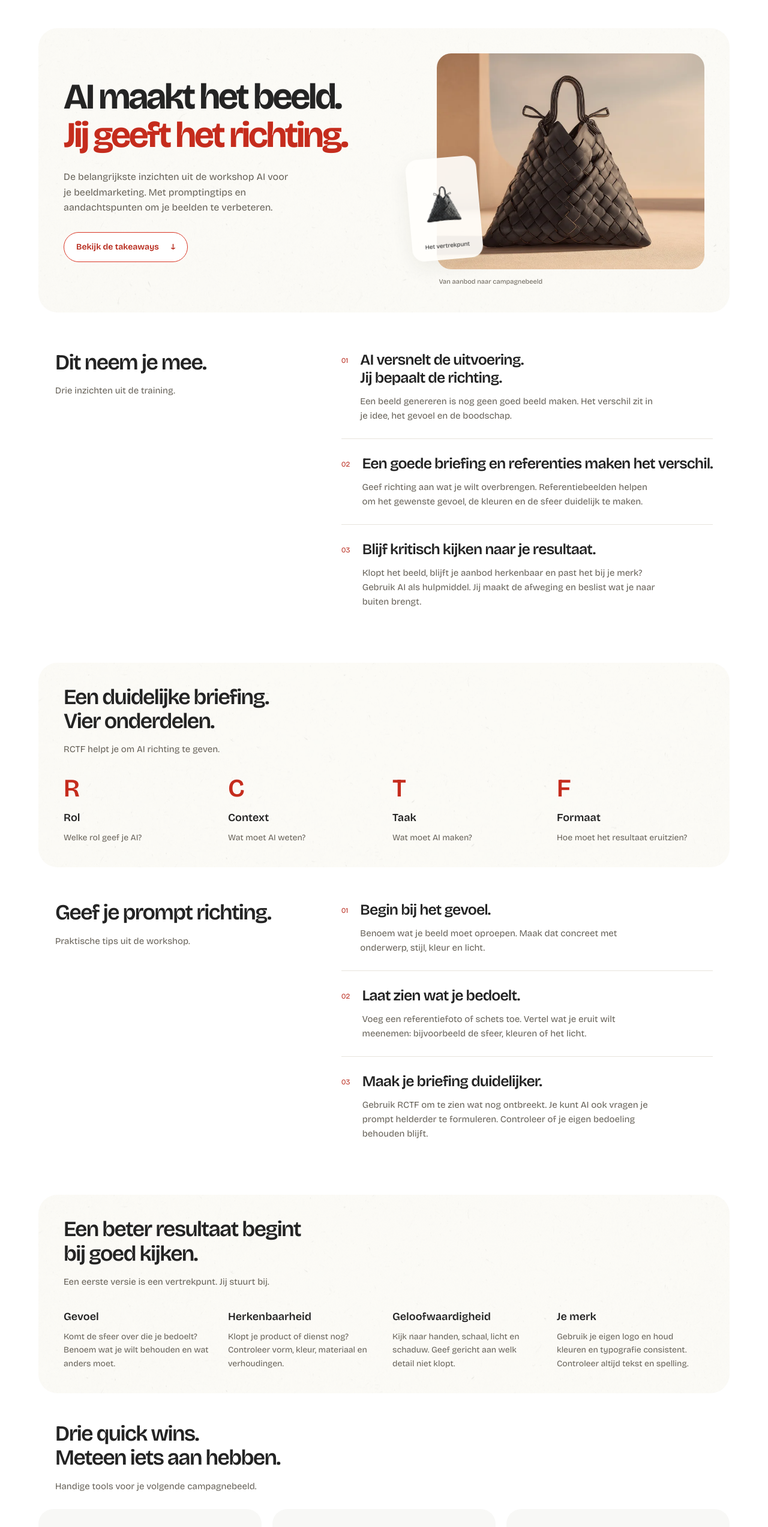
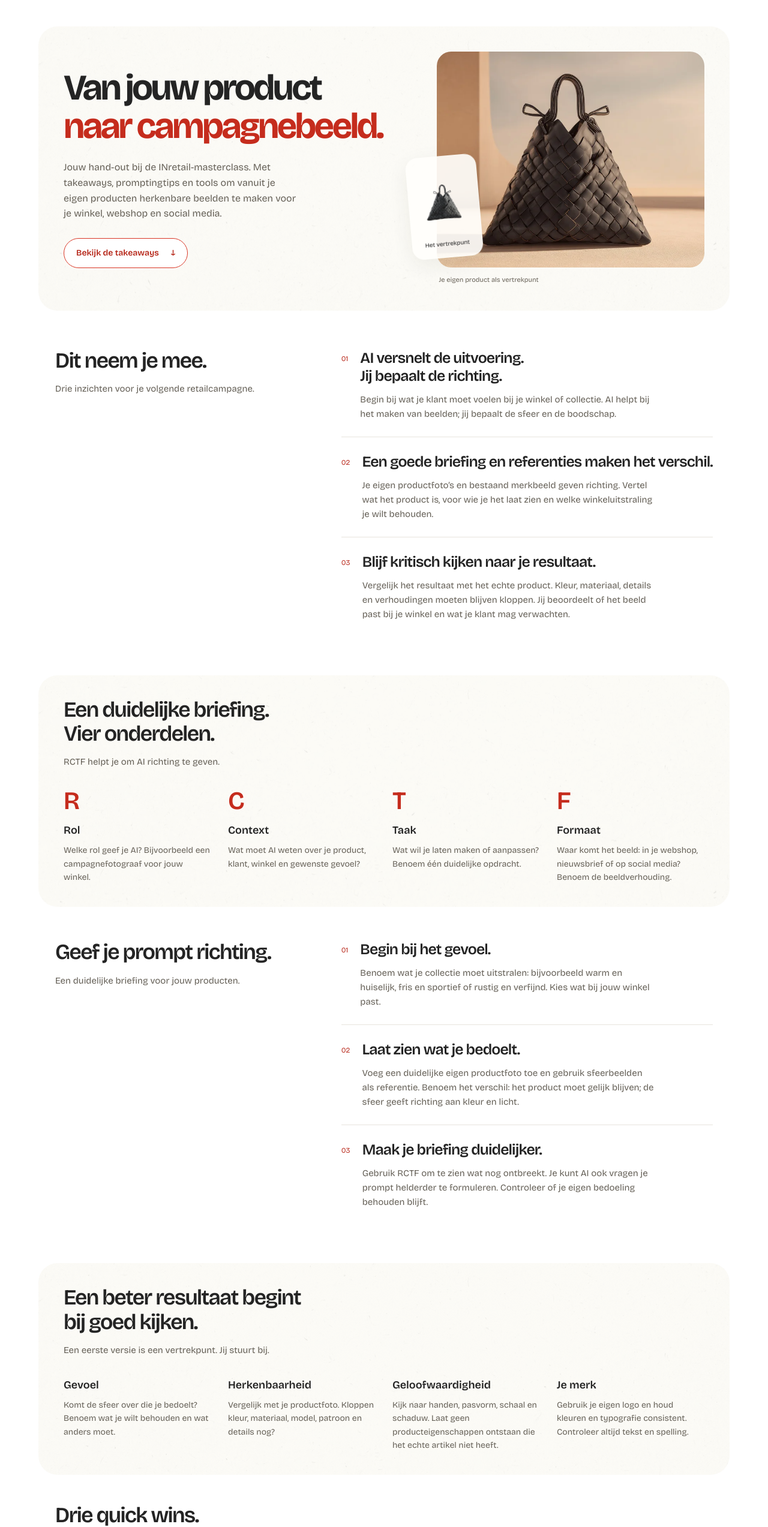
Before and after one commit to maxhelmantel-gif/ijsselstein-campagne-handout, a plain HTML site: page index.html in a window 1280 px wide. Shown: the part 77-2623 px from the top of the page at 60% size. Drawn offline with nearby package versions, Linux system fonts and the light colour scheme.

Commit message:
Adapt handout for INretail retailers masterclass

```diff
--- a/index.html
+++ b/index.html
@@ -1,14 +1,14 @@
 <!doctype html>
-<html lang="nl"><head><meta charset="utf-8"><meta name="viewport" content="width=device-width,initial-scale=1"><meta name="theme-color" content="#faf9f5"><meta name="description" content="De belangrijkste inzichten uit de workshop AI voor je beeldmarketing van Max Helmantel in IJsselstein."><title>AI voor je beeldmarketing · De takeaways · Max Helmantel</title><link rel="preconnect" href="https://fonts.googleapis.com"><link rel="preconnect" href="https://fonts.gstatic.com" crossorigin><link href="https://fonts.googleapis.com/css2?family=Bricolage+Grotesque:opsz,wght@12..96,400;12..96,500;12..96,600;12..96,700;12..96,800&display=swap" rel="stylesheet"><link rel="stylesheet" href="style.css?v=3"><script src="motion.js" defer></script></head>
-<body><a class="skip" href="#inzichten">Naar de takeaways</a><header><a class="wordmark" href="#">Max Helmantel<span>Workshop IJsselstein · 30 oktober 2026</span></a></header>
-<main><section class="hero paper"><div class="hero-copy"><h1>AI maakt het beeld.<br><span>Jij geeft het richting.</span></h1><p>De belangrijkste inzichten uit de workshop AI voor je beeldmarketing. Met promptingtips en aandachtspunten om je beelden te verbeteren.</p><a class="button" href="#inzichten">Bekijk de takeaways <span aria-hidden="true">↓</span></a></div><figure class="hero-visual"><img class="hero-result" src="assets/tas-campagne.webp" width="753" height="1000" alt="Campagnevoorbeeld: een zwarte gevlochten tas in een warme studio" fetchpriority="high"><div class="source-photo"><img src="assets/tas-origineel.webp" width="438" height="600" alt="De oorspronkelijke tas"><span>Het vertrekpunt</span></div><figcaption>Van aanbod naar campagnebeeld</figcaption></figure></section>
-<section id="inzichten" class="takeaways"><div class="section-intro"><h2>Dit neem je mee.</h2><p>Drie inzichten uit de training.</p></div><div class="insight-list">
-<article><span class="number">01</span><div><h3>AI versnelt de uitvoering.<br>Jij bepaalt de richting.</h3><p>Een beeld genereren is nog geen goed beeld maken. Het verschil zit in je idee, het gevoel en de boodschap.</p></div></article>
-<article><span class="number">02</span><div><h3>Een goede briefing en referenties maken het verschil.</h3><p>Geef richting aan wat je wilt overbrengen. Referentiebeelden helpen om het gewenste gevoel, de kleuren en de sfeer duidelijk te maken.</p></div></article>
-<article><span class="number">03</span><div><h3>Blijf kritisch kijken naar je resultaat.</h3><p>Klopt het beeld, blijft je aanbod herkenbaar en past het bij je merk? Gebruik AI als hulpmiddel. Jij maakt de afweging en beslist wat je naar buiten brengt.</p></div></article>
+<html lang="nl"><head><meta charset="utf-8"><meta name="viewport" content="width=device-width,initial-scale=1"><meta name="theme-color" content="#faf9f5"><meta name="description" content="Hand-out voor retailers bij de INretail-masterclass op 20 november 2026. Takeaways, promptingtips en tools voor beeldmarketing met je eigen producten."><title>AI voor beeldmarketing · Hand-out voor retailers · Max Helmantel</title><link rel="preconnect" href="https://fonts.googleapis.com"><link rel="preconnect" href="https://fonts.gstatic.com" crossorigin><link href="https://fonts.googleapis.com/css2?family=Bricolage+Grotesque:opsz,wght@12..96,400;12..96,500;12..96,600;12..96,700;12..96,800&display=swap" rel="stylesheet"><link rel="stylesheet" href="style.css?v=retail1"><script src="motion.js" defer></script></head>
+<body><a class="skip" href="#inzichten">Naar de takeaways</a><header><a class="wordmark" href="#">Max Helmantel<span>INretail masterclass · 20 november 2026</span></a><a class="event-link" href="https://www.inretail.nl/evenementen/van-product-naar-campagne-ai-voor-beeldmarketing/" target="_blank" rel="noopener noreferrer">Over de masterclass ↗</a></header>
+<main><section class="hero paper"><div class="hero-copy"><h1>Van jouw product<br><span>naar campagnebeeld.</span></h1><p>Jouw hand-out bij de INretail-masterclass. Met takeaways, promptingtips en tools om vanuit je eigen producten herkenbare beelden te maken voor je winkel, webshop en social media.</p><a class="button" href="#inzichten">Bekijk de takeaways <span aria-hidden="true">↓</span></a></div><figure class="hero-visual"><img class="hero-result" src="assets/tas-campagne.webp" width="753" height="1000" alt="Campagnevoorbeeld: een zwarte gevlochten tas in een warme studio" fetchpriority="high"><div class="source-photo"><img src="assets/tas-origineel.webp" width="438" height="600" alt="De oorspronkelijke tas"><span>Het vertrekpunt</span></div><figcaption>Je eigen product als vertrekpunt</figcaption></figure></section>
+<section id="inzichten" class="takeaways"><div class="section-intro"><h2>Dit neem je mee.</h2><p>Drie inzichten voor je volgende retailcampagne.</p></div><div class="insight-list">
+<article><span class="number">01</span><div><h3>AI versnelt de uitvoering.<br>Jij bepaalt de richting.</h3><p>Begin bij wat je klant moet voelen bij je winkel of collectie. AI helpt bij het maken van beelden; jij bepaalt de sfeer en de boodschap.</p></div></article>
+<article><span class="number">02</span><div><h3>Een goede briefing en referenties maken het verschil.</h3><p>Je eigen productfoto’s en bestaand merkbeeld geven richting. Vertel wat het product is, voor wie je het laat zien en welke winkeluitstraling je wilt behouden.</p></div></article>
+<article><span class="number">03</span><div><h3>Blijf kritisch kijken naar je resultaat.</h3><p>Vergelijk het resultaat met het echte product. Kleur, materiaal, details en verhoudingen moeten blijven kloppen. Jij beoordeelt of het beeld past bij je winkel en wat je klant mag verwachten.</p></div></article>
 </div></section>
-<section class="rctf paper" aria-labelledby="rctf-title"><div class="section-intro"><h2 id="rctf-title">Een duidelijke briefing.<br>Vier onderdelen.</h2><p>RCTF helpt je om AI richting te geven.</p></div><dl><div><dt><span>R</span>Rol</dt><dd>Welke rol geef je AI?</dd></div><div><dt><span>C</span>Context</dt><dd>Wat moet AI weten?</dd></div><div><dt><span>T</span>Taak</dt><dd>Wat moet AI maken?</dd></div><div><dt><span>F</span>Formaat</dt><dd>Hoe moet het resultaat eruitzien?</dd></div></dl></section>
-<section class="takeaways tips" id="promptingtips"><div class="section-intro"><h2>Geef je prompt richting.</h2><p>Praktische tips uit de workshop.</p></div><div class="insight-list"><article><span class="number">01</span><div><h3>Begin bij het gevoel.</h3><p>Benoem wat je beeld moet oproepen. Maak dat concreet met onderwerp, stijl, kleur en licht.</p></div></article><article><span class="number">02</span><div><h3>Laat zien wat je bedoelt.</h3><p>Voeg een referentiefoto of schets toe. Vertel wat je eruit wilt meenemen: bijvoorbeeld de sfeer, kleuren of het licht.</p></div></article><article><span class="number">03</span><div><h3>Maak je briefing duidelijker.</h3><p>Gebruik RCTF om te zien wat nog ontbreekt. Je kunt AI ook vragen je prompt helderder te formuleren. Controleer of je eigen bedoeling behouden blijft.</p></div></article></div></section>
-<section class="rctf paper improvements"><div class="section-intro"><h2>Een beter resultaat begint<br>bij goed kijken.</h2><p>Een eerste versie is een vertrekpunt. Jij stuurt bij.</p></div><dl><div><dt>Gevoel</dt><dd>Komt de sfeer over die je bedoelt? Benoem wat je wilt behouden en wat anders moet.</dd></div><div><dt>Herkenbaarheid</dt><dd>Klopt je product of dienst nog? Controleer vorm, kleur, materiaal en verhoudingen.</dd></div><div><dt>Geloofwaardigheid</dt><dd>Kijk naar handen, schaal, licht en schaduw. Geef gericht aan welk detail niet klopt.</dd></div><div><dt>Je merk</dt><dd>Gebruik je eigen logo en houd kleuren en typografie consistent. Controleer altijd tekst en spelling.</dd></div></dl></section>
-<section class="quick-wins" id="quick-wins"><div class="section-intro"><h2>Drie quick wins.<br>Meteen iets aan hebben.</h2><p>Handige tools voor je volgende campagnebeeld.</p></div><div class="tool-grid"><article><span class="tool-name">Photoroom</span><h3>Eén uitstraling voor je productfoto’s.</h3><p>Bewerk meerdere foto’s tegelijk en geef ze dezelfde achtergrond. Handig om van losse beelden een consistente reeks te maken.</p><a class="button" href="https://www.photoroom.com/batch" target="_blank" rel="noopener noreferrer">Bekijk Photoroom <span aria-hidden="true">↗</span></a></article><article><span class="tool-name">Adobe Express</span><h3>Je beeld in het juiste formaat.</h3><p>Pas de afmetingen van je campagnebeeld aan voor het kanaal waarop je het deelt. Controleer daarna of je onderwerp en tekst goed in beeld blijven.</p><a class="button" href="https://www.adobe.com/express/feature/image/resize" target="_blank" rel="noopener noreferrer">Open Adobe Express <span aria-hidden="true">↗</span></a></article><article><span class="tool-name">Attention Insight</span><h3>Check waar de aandacht naartoe gaat.</h3><p>Bekijk met een AI-heatmap of je product, kop en knop opvallen. Het is een voorspelling van aandacht, geen meting bij jouw echte bezoekers.</p><a class="button" href="https://attentioninsight.com/" target="_blank" rel="noopener noreferrer">Bekijk Attention Insight <span aria-hidden="true">↗</span></a></article></div></section>
-<section id="contact" class="contact paper"><img src="assets/max.webp" width="333" height="500" loading="lazy" alt="Max Helmantel" class="portrait"><div><h2>Meer weten?<br>Stuur me een bericht.</h2><p>Heb je een vraag over de workshop, wil je verder met AI voor je beeldmarketing of zoek je een training voor je team? Vertel me waar je mee bezig bent.</p><div class="actions"><a class="button" href="mailto:info@maxhelmantel.com?subject=Meer%20informatie%20over%20AI%20voor%20beeldmarketing">Mail Max <span aria-hidden="true">↗</span></a><a class="button secondary" href="https://nl.linkedin.com/in/maxhelmantel/nl" target="_blank" rel="noopener noreferrer">Bericht via LinkedIn <span aria-hidden="true">↗</span></a></div><a class="email" href="mailto:info@maxhelmantel.com">info@maxhelmantel.com</a></div></section></main><footer>Max Helmantel · AI voor je beeldmarketing · IJsselstein</footer></body></html>
+<section class="rctf paper" aria-labelledby="rctf-title"><div class="section-intro"><h2 id="rctf-title">Een duidelijke briefing.<br>Vier onderdelen.</h2><p>RCTF helpt je om AI richting te geven.</p></div><dl><div><dt><span>R</span>Rol</dt><dd>Welke rol geef je AI? Bijvoorbeeld een campagnefotograaf voor jouw winkel.</dd></div><div><dt><span>C</span>Context</dt><dd>Wat moet AI weten over je product, klant, winkel en gewenste gevoel?</dd></div><div><dt><span>T</span>Taak</dt><dd>Wat wil je laten maken of aanpassen? Benoem één duidelijke opdracht.</dd></div><div><dt><span>F</span>Formaat</dt><dd>Waar komt het beeld: in je webshop, nieuwsbrief of op social media? Benoem de beeldverhouding.</dd></div></dl></section>
+<section class="takeaways tips" id="promptingtips"><div class="section-intro"><h2>Geef je prompt richting.</h2><p>Een duidelijke briefing voor jouw producten.</p></div><div class="insight-list"><article><span class="number">01</span><div><h3>Begin bij het gevoel.</h3><p>Benoem wat je collectie moet uitstralen: bijvoorbeeld warm en huiselijk, fris en sportief of rustig en verfijnd. Kies wat bij jouw winkel past.</p></div></article><article><span class="number">02</span><div><h3>Laat zien wat je bedoelt.</h3><p>Voeg een duidelijke eigen productfoto toe en gebruik sfeerbeelden als referentie. Benoem het verschil: het product moet gelijk blijven; de sfeer geeft richting aan kleur en licht.</p></div></article><article><span class="number">03</span><div><h3>Maak je briefing duidelijker.</h3><p>Gebruik RCTF om te zien wat nog ontbreekt. Je kunt AI ook vragen je prompt helderder te formuleren. Controleer of je eigen bedoeling behouden blijft.</p></div></article></div></section>
+<section class="rctf paper improvements"><div class="section-intro"><h2>Een beter resultaat begint<br>bij goed kijken.</h2><p>Een eerste versie is een vertrekpunt. Jij stuurt bij.</p></div><dl><div><dt>Gevoel</dt><dd>Komt de sfeer over die je bedoelt? Benoem wat je wilt behouden en wat anders moet.</dd></div><div><dt>Herkenbaarheid</dt><dd>Vergelijk met je productfoto. Kloppen kleur, materiaal, model, patroon en details nog?</dd></div><div><dt>Geloofwaardigheid</dt><dd>Kijk naar handen, pasvorm, schaal en schaduw. Laat geen producteigenschappen ontstaan die het echte artikel niet heeft.</dd></div><div><dt>Je merk</dt><dd>Gebruik je eigen logo en houd kleuren en typografie consistent. Controleer altijd tekst en spelling.</dd></div></dl></section>
+<section class="quick-wins" id="quick-wins"><div class="section-intro"><h2>Drie quick wins.<br>Meteen iets aan hebben.</h2><p>Handige tools voor je winkel en webshop.</p></div><div class="tool-grid"><article><span class="tool-name">Photoroom</span><h3>Eén uitstraling voor je productfoto’s.</h3><p>Bewerk meerdere foto’s tegelijk en geef ze dezelfde achtergrond. Handig voor een collectie of een reeks artikelen in je webshop.</p><a class="button" href="https://www.photoroom.com/batch" target="_blank" rel="noopener noreferrer">Bekijk Photoroom <span aria-hidden="true">↗</span></a></article><article><span class="tool-name">Adobe Express</span><h3>Je beeld in het juiste formaat.</h3><p>Maak passende formaten voor je nieuwsbrief, webshopbanner of social media. Controleer of het product en je boodschap goed in beeld blijven.</p><a class="button" href="https://www.adobe.com/express/feature/image/resize" target="_blank" rel="noopener noreferrer">Open Adobe Express <span aria-hidden="true">↗</span></a></article><article><span class="tool-name">Attention Insight</span><h3>Check waar de aandacht naartoe gaat.</h3><p>Bekijk met een AI-heatmap of je product, kop en knop opvallen. Het is een voorspelling van aandacht, geen meting bij jouw echte bezoekers.</p><a class="button" href="https://attentioninsight.com/" target="_blank" rel="noopener noreferrer">Bekijk Attention Insight <span aria-hidden="true">↗</span></a></article></div></section>
+<section id="contact" class="contact paper"><img src="assets/max.webp" width="333" height="500" loading="lazy" alt="Max Helmantel" class="portrait"><div><h2>Meer weten?<br>Stuur me een bericht.</h2><p>Wil je verder met de beelden voor je winkel, heb je een vraag over je eigen productfoto’s of zoek je een training voor je winkelteam? Stuur me een bericht en vertel waar je aan werkt.</p><div class="actions"><a class="button" href="mailto:info@maxhelmantel.com?subject=Meer%20informatie%20over%20AI%20voor%20beeldmarketing">Mail Max <span aria-hidden="true">↗</span></a><a class="button secondary" href="https://nl.linkedin.com/in/maxhelmantel/nl" target="_blank" rel="noopener noreferrer">Bericht via LinkedIn <span aria-hidden="true">↗</span></a></div><a class="email" href="mailto:info@maxhelmantel.com">info@maxhelmantel.com</a></div></section></main><footer>Max Helmantel · AI voor beeldmarketing · Hand-out voor retailers</footer></body></html>
```
Also changed, not shown: style.css.
